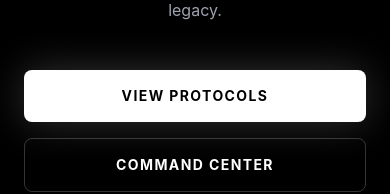
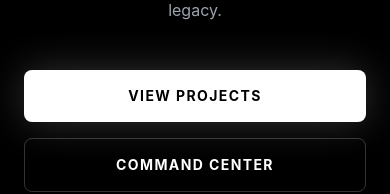
Before and after one commit to Donatusodoemenechinecheremchimobim/cstack, a Next.js app: page / in a window 390 px wide. Shown: the part 456-650 px from the top of the page. Built offline with nearby package versions, Linux system fonts and the light colour scheme; no server answers.

Commit message:
fix: final mobile smooth menu optimization

```diff
--- a/app/page.js
+++ b/app/page.js
@@ -96,7 +96,7 @@ export default function Home() {
 
           <div className="flex flex-col md:flex-row justify-center gap-4 mt-8">
              <Link href="/pricing" className="bg-white text-black px-8 py-4 font-bold rounded-lg hover:scale-105 transition shadow-[0_0_40px_rgba(255,255,255,0.2)] uppercase tracking-widest text-sm">
-               View Protocols
+               View Projects
              </Link>
              <Link href="/dashboard" className="px-8 py-4 border border-white/20 text-white rounded-lg font-bold hover:bg-white/10 transition uppercase tracking-widest text-sm">
                Command Center
--- a/components/Footer.js
+++ b/components/Footer.js
@@ -18,7 +18,7 @@ export default function Footer() {
           <div>
             <h3 className="text-xs font-bold text-white uppercase tracking-widest mb-6">Sitemap</h3>
             <ul className="space-y-4 text-sm text-gray-500">
-              <li><a href="/work" className="hover:text-white transition">Work</a></li>
+              <li><a href="/work" className="hover:text-white transition">Projects</a></li>
               <li><a href="/services" className="hover:text-white transition">Services</a></li>
               <li><a href="/pricing" className="hover:text-white transition">Pricing</a></li>
               <li><a href="/contact" className="hover:text-white transition">Contact</a></li>
```
